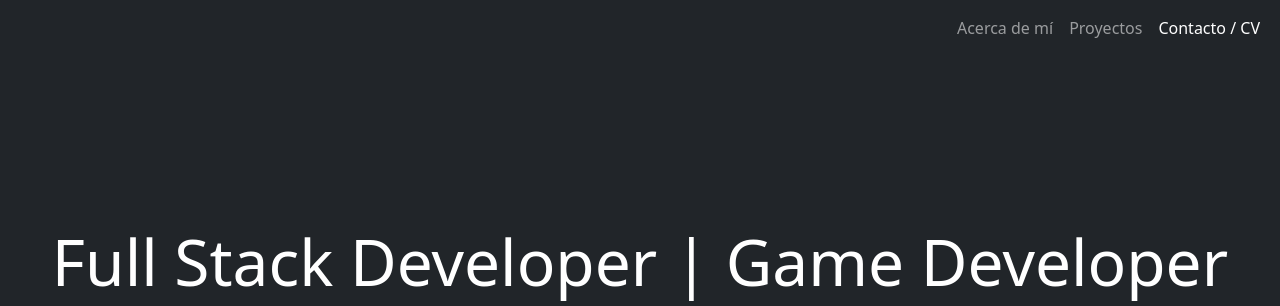
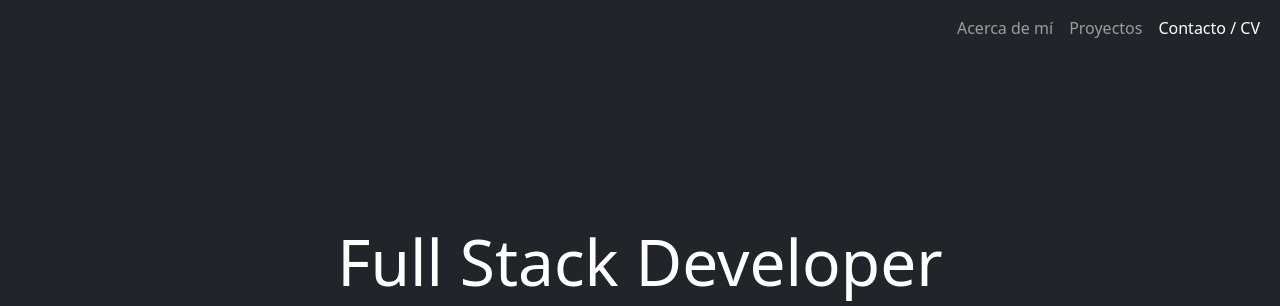
Before and after one commit to eliasescalante/PortFolio, a plain HTML site: page index.html in a window 1280 px wide. Shown: the top 306 px of the page. Drawn offline with nearby package versions, Linux system fonts and the light colour scheme; some packages are replaced by stand-ins of ours; a script that the page names is missing.

Commit message:
tittle index

```diff
--- a/index.html
+++ b/index.html
@@ -36,7 +36,7 @@
     <!-- HERO / PORTADA -->
     <header class="vh-100 d-flex align-items-center justify-content-center bg-dark text-white">
         <div class="text-center">
-            <h1 class="display-3">Full Stack Developer | Game Developer</h1>
+            <h1 class="display-3">Full Stack Developer</h1>
             <p class="display-4">Elias Escalante</p>
             <!-- Enlaces a redes -->
             <div class="mt-4">
```
